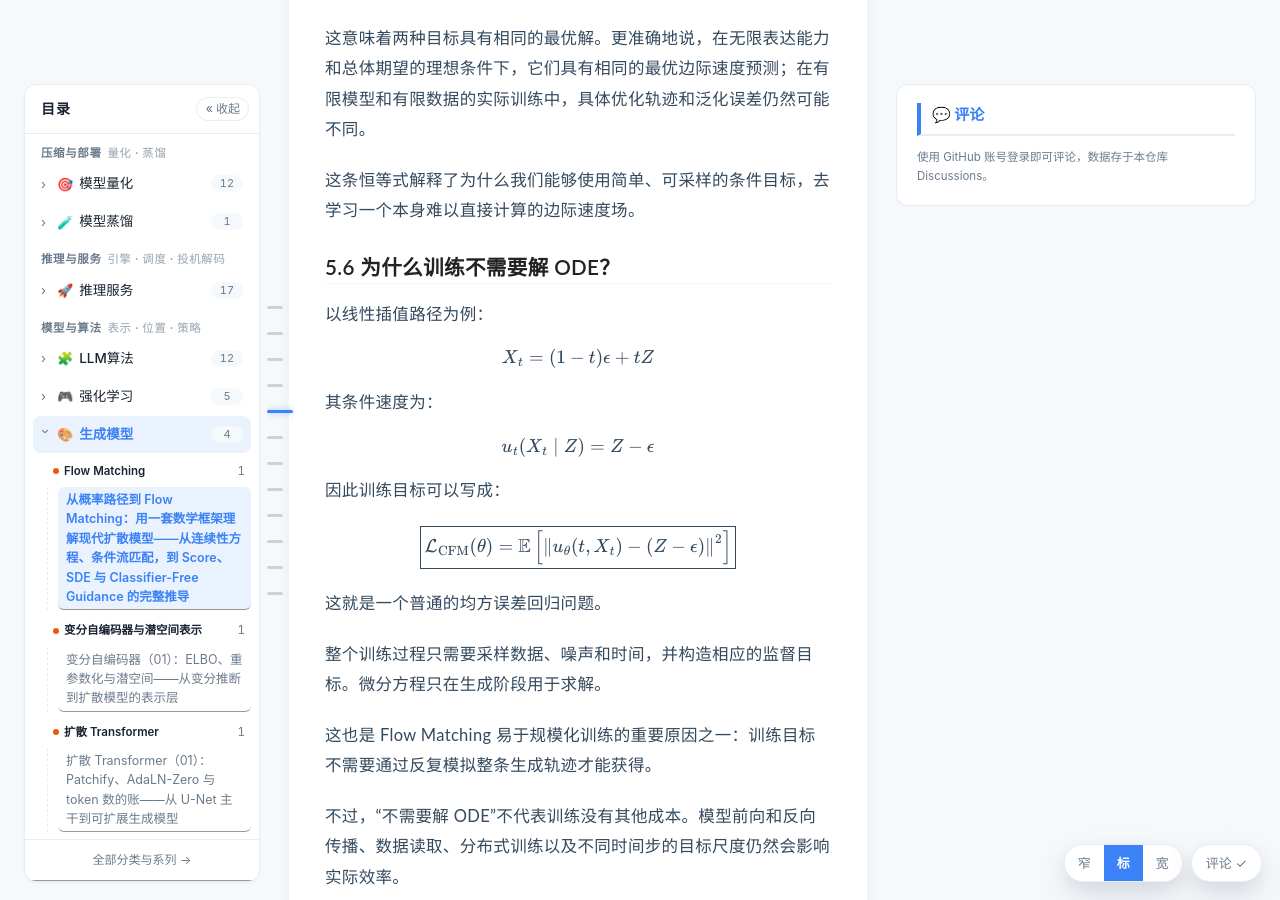
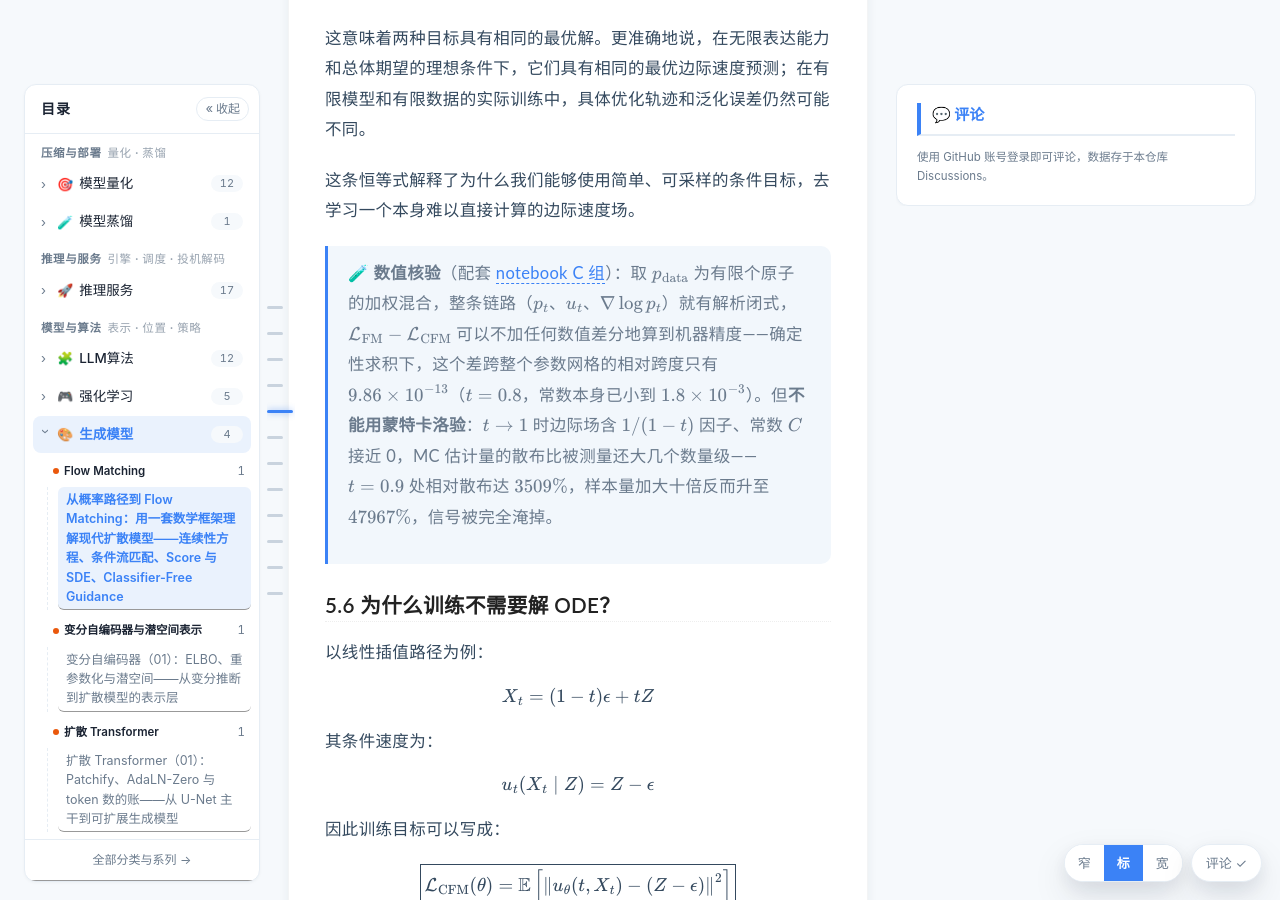
Before and after one commit to lrypcy/lrypcy.github.io, a Jekyll site: the page built from _posts/2026-10-20-flow-matching-00-principles.md, in a window 1280 px wide and 900 px high, scrolled down 18009 px. Built offline with Jekyll 4.4.1, drawn with Linux system fonts in a browser that asks for light colours; comment, search, counter and statistics services are not loaded; some of the changed text lies outside the part shown.

Commit message:
flow-matching-00：文章名整合为一个，正文补 5 处数值核验示例
- 标题合并：主标题钩子 + 副标题推导链并成「……现代扩散模型——连续性方程、
  条件流匹配、Score 与 SDE、Classifier-Free Guidance」，去掉重复的「从…到…」
- 按章节论点插入 5 处 🧪 数值核验块：§5.5 CFM=FM+C（含「不能用 MC 验」的
  判据）、§6.3 Prop 1、§6.5 参数化代价（903.5 倍 / 12.13 倍）、
  §7.4 同边际 SDE（2.43 vs 5.36e-14；W1 极差 0.0196）、§8.3 CFG 倾斜分布
- 数字逐个对齐 results/stdout.txt（×10^{} 归一化后逐字面量比对）；
  首次出现带锁 commit 的 notebook permalink，参考文献补第 11 项
- 五步校验全过；无头渲染 593 个公式容器、0 个 MathJax 错误

```diff
--- a/_posts/2026-10-20-flow-matching-00-principles.md
+++ b/_posts/2026-10-20-flow-matching-00-principles.md
@@ -1,5 +1,5 @@
 ---
-title: "从概率路径到 Flow Matching：用一套数学框架理解现代扩散模型——从连续性方程、条件流匹配，到 Score、SDE 与 Classifier-Free Guidance 的完整推导"
+title: "从概率路径到 Flow Matching：用一套数学框架理解现代扩散模型——连续性方程、条件流匹配、Score 与 SDE、Classifier-Free Guidance"
 date: 2026-10-20 22:00:00 +0800
 categories:
   - 生成模型
@@ -841,6 +841,8 @@
 
 这条恒等式解释了为什么我们能够使用简单、可采样的条件目标，去学习一个本身难以直接计算的边际速度场。
 
+> 🧪 **数值核验**（配套 [notebook C 组](https://github.com/lrypcy/ipynbs/blob/0373dc6bc687065693a1ff7b2416b39231d4cab7/experiments/flow_matching/fm-principles/fm_principles.ipynb)）：取 $$p_{\mathrm{data}}$$ 为有限个原子的加权混合，整条链路（$$p_t$$、$$u_t$$、$$\nabla\log p_t$$）就有解析闭式，$$\mathcal L_{\mathrm{FM}}-\mathcal L_{\mathrm{CFM}}$$ 可以不加任何数值差分地算到机器精度——确定性求积下，这个差跨整个参数网格的相对跨度只有 $$9.86\times10^{-13}$$（$$t=0.8$$，常数本身已小到 $$1.8\times10^{-3}$$）。但**不能用蒙特卡洛验**：$$t\to1$$ 时边际场含 $$1/(1-t)$$ 因子、常数 $$C$$ 接近 0，MC 估计量的散布比被测量还大几个数量级——$$t=0.9$$ 处相对散布达 $$3509\%$$，样本量加大十倍反而升至 $$47967\%$$，信号被完全淹掉。
+
 ### 5.6 为什么训练不需要解 ODE？
 
 以线性插值路径为例：
@@ -1037,6 +1039,8 @@
 
 因此，Flow Matching 和 Score-Based Diffusion 在这种路径下并不是两套互不相关的数学体系，而是可以通过不同的参数化方式描述相同的分布演化。
 
+> 🧪 **数值核验**（notebook A 组）：把这条恒等式放到 5 条不同路径（三种 OT、三角、多项式）上逐点核对，条件场反解、Prop 1、denoiser 反解三条恒等式的最大误差全部落在 $$4.90\times10^{-14}$$ 以内，且与路径选择无关。
+
 ### 6.4 四种常见参数化：Velocity、Score、Denoiser 和 Noise
 
 除了 Velocity 与 Score，实际模型还经常预测干净样本或噪声。
@@ -1121,6 +1125,8 @@
 
 不过，这不是一个适用于所有路径和所有模型的绝对结论。具体表现仍取决于路径设计、时间采样、损失权重、网络预条件化以及采样算法。
 
+> 🧪 **数值核验**（notebook D / G 组）：恒等式层面，四种参数化来回换算的误差只有 $$2.84\times10^{-14}$$；但训练层面的代价是真实的——把 velocity 网络当 score 用（$$s=v/b$$，即丢掉 $$b_tx$$ 项）时，$$t=0.05$$ 处误差被放大 903.5 倍。端到端手训两个头看到同一件事：换算回 velocity 后，$$\epsilon$$ 头在 $$t=0.05$$ 处的 RMSE 是 velocity 头的 12.13 倍（$$t\ge0.5$$ 后两者接近）——差别不在表达力，在 $$\epsilon\to u$$ 换算里那个 $$1/\alpha_t$$。
+
 ---
 
 ## 七、从确定性 Flow 到随机 Diffusion：Fokker–Planck 方程
@@ -1302,6 +1308,8 @@
 注意这里的关键不是“随机噪声不会影响样本”，而是：**噪声确实改变了单条轨迹，但通过对漂移项进行相应修正，可以让整个随机群体保持相同的边际分布演化。**
 
 这为理解概率流 ODE、扩散模型采样以及随机性调节提供了统一的数学解释。
+
+> 🧪 **数值核验**（notebook B / E 组）：直接在 Fokker–Planck 方程上核对——同一个 $$u_t$$ 裸配噪声，$$\sigma=0.8$$ 时残差高达 $$2.43$$，补上 $$\tfrac{\sigma^2}{2}\nabla\log p_t$$ 后回到 $$5.36\times10^{-14}$$（$$\sigma=2$$ 时则是 $$1.52\times10^{1}$$ 对 $$2.64\times10^{-13}$$）。分布不变性同样可验：$$\sigma\in[0,1]$$ 四档终点 W1 极差 $$0.0196$$，与两组独立采样的噪底 $$0.0151$$ 同量级；而 $$\sigma=2$$ 时 W1 劣化到 $$0.1291$$——不是理论失效，是 Euler–Maruyama 的步长已经不够，模拟误差压过了理论不变性。
 
 ### 7.5 为什么随机项不能随意添加？
 
@@ -1500,6 +1508,8 @@
 
 这也是为什么 CFG 更适合被理解为一种有效的引导启发式，而不是对原始条件分布进行无偏采样的保证。
 
+> 🧪 **数值核验**（notebook F 组）：两条恒等式在整条网格上逐点成立——Bayes 分解出的引导场恒等式误差 $$\le1.15\times10^{-14}$$，CFG 组合式与 classifier guidance 放大式的等价误差 $$\le8.26\times10^{-14}$$；由倾斜分布 $$\tilde p_t$$ 重构的速度场与 CFG 场的误差 $$\le8.17\times10^{-14}$$（$$w$$ 从 1 到 8）。同一实验推 ODE 看终点：$$w$$ 从 1 到 8，终点落在 $$y=1$$ 区域的占比从 0.499 单调升到 0.956——锐化是真实的，多样性的代价也是真实的。
+
 ---
 
 ## 九、把理论连接到工程：为什么路径设计和参数化如此重要？
@@ -1714,6 +1724,12 @@
 
     https://diffusion.csail.mit.edu/
 
+11. **配套数值核验**
+
+    本文全部「数值核验」出自本系列原理篇的配套实验：A–G 七组、26 条断言全过，
+    纯 numpy、纯 CPU，输出已固化，不必自己跑。
+    notebook：[fm_principles.ipynb](https://github.com/lrypcy/ipynbs/blob/0373dc6bc687065693a1ff7b2416b39231d4cab7/experiments/flow_matching/fm-principles/fm_principles.ipynb)；输出：[results/stdout.txt](https://github.com/lrypcy/ipynbs/blob/0373dc6bc687065693a1ff7b2416b39231d4cab7/experiments/flow_matching/fm-principles/results/stdout.txt)。
+
 ## 上一篇 / 下一篇
 
 - 上一篇：[变分自编码器之一：ELBO、重参数化与潜空间](/2026/10/13/vae-01-elbo-reparameterization-latent-space/)
```
